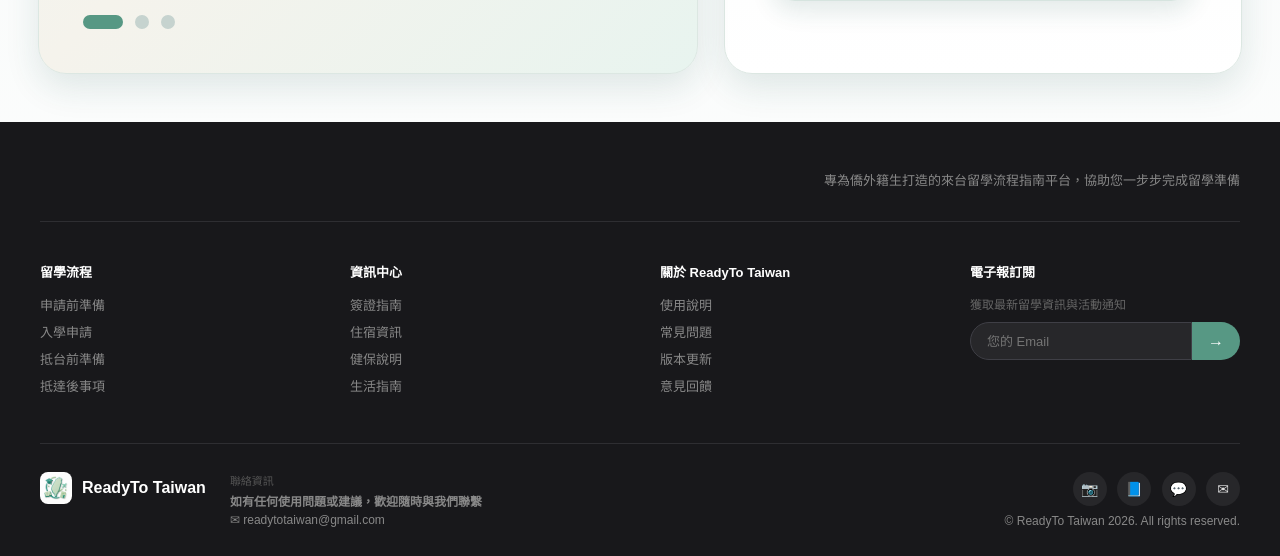
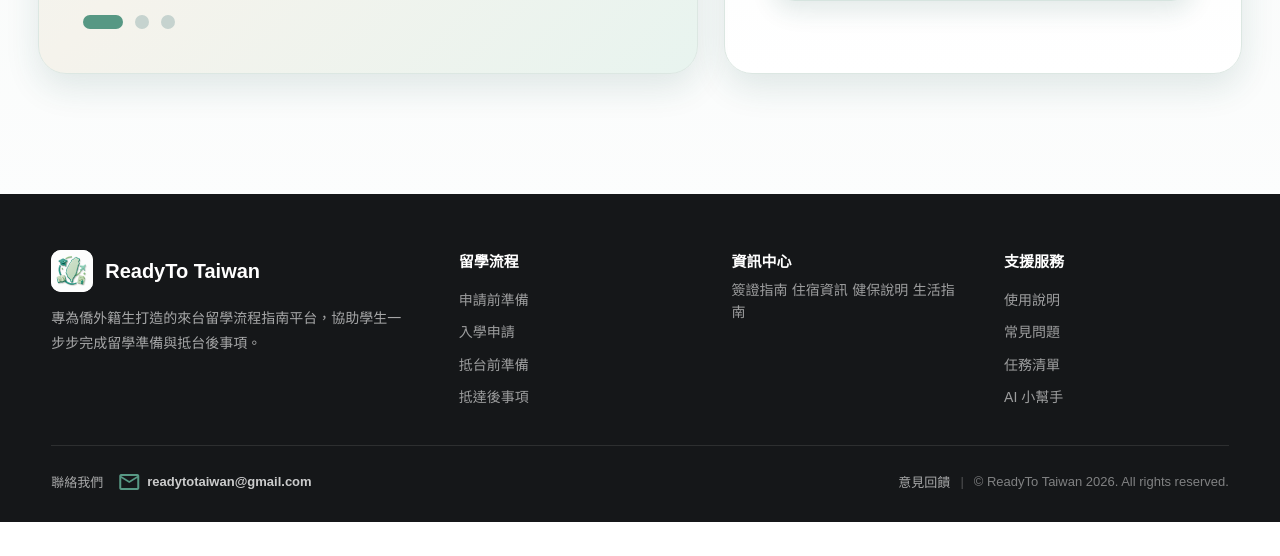
Before and after one commit to youcp0708/studygo, a Django app: page /login/?next=/chatbot/ in a window 1280 px wide. Shown: the part 758-1314 px from the top of the page. After the commit the page ends 1280 px from the top, so only its background shows below. Run offline with Django 5.2, Linux system fonts and the light colour scheme.

Commit message:
優化頁面

```diff
--- a/templates/base.html
+++ b/templates/base.html
@@ -161,7 +161,12 @@
         <span class="nav-user-avatar">{% if user.name %}{{ user.name|first|upper }}{% else %}U{% endif %}</span>
         {% if user.name %}{{ user.name }}{% else %}{{ user.email }}{% endif %}
       </a>
-      <a href="{% url 'logout_page' %}" class="btn-danger-sm" style="text-decoration:none;">{% trans "登出" %}</a>
+
+      {% trans "確定要登出嗎？登出後將返回登入頁面。" as logout_confirm %}
+      <a href="{% url 'logout_page' %}" class="btn-danger-sm" style="text-decoration:none;"
+        onclick="return confirm('{{ logout_confirm }}')">
+        {% trans "登出" %}
+      </a>
       {% else %}
       <a href="{% url 'login_page' %}" class="nav-start-btn">{% trans "開始流程" %} →</a>
       {% endif %}
@@ -172,6 +177,64 @@
   {# ── Page Content ── #}
   {% block content %}{% endblock %}
 
+
+  <footer class="site-footer">
+    <div class="sf-inner">
+
+      <div class="sf-main">
+        <div class="sf-brand-block">
+          <div class="sf-brand-row">
+            <img src="{% static 'image/ReadyToTaiwan_logo_2.png' %}" alt="ReadyTo Taiwan" class="sf-brand-logo">
+            <span class="sf-brand-name">ReadyTo Taiwan</span>
+          </div>
+          <p class="sf-brand-desc">
+            {% trans "專為僑外籍生打造的來台留學流程指南平台，協助學生一步步完成留學準備與抵台後事項。" %}
+          </p>
+        </div>
+
+        <div class="sf-col">
+          <div class="sf-col-title">{% trans "留學流程" %}</div>
+          <a href="{% url 'index' %}#sec-flow" class="sf-link">{% trans "申請前準備" %}</a>
+          <a href="{% url 'index' %}#sec-flow" class="sf-link">{% trans "入學申請" %}</a>
+          <a href="{% url 'index' %}#sec-flow" class="sf-link">{% trans "抵台前準備" %}</a>
+          <a href="{% url 'index' %}#sec-flow" class="sf-link">{% trans "抵達後事項" %}</a>
+        </div>
+
+        <div cass="sf-col">
+          <div class="sf-col-title">{% trans "資訊中心" %}</div>
+          <a href="{% url 'guide_arc_foreign' %}" class="sf-link">{% trans "簽證指南" %}</a>
+          <a href="{% url 'guide_housing_ncu' %}" class="sf-link">{% trans "住宿資訊" %}</a>
+          <a href="{% url 'guide_nhi' %}" class="sf-link">{% trans "健保說明" %}</a>
+          <a href="{% url 'guide_index' %}" class="sf-link">{% trans "生活指南" %}</a>
+        </div>
+
+        <div class="sf-col">
+          <div class="sf-col-title">{% trans "支援服務" %}</div>
+          <a href="{% url 'index' %}#sec-faq" class="sf-link">{% trans "使用說明" %}</a>
+          <a href="{% url 'index' %}#sec-faq" class="sf-link">{% trans "常見問題" %}</a>
+          <a href="{% url 'my_flows' %}" class="sf-link">{% trans "任務清單" %}</a>
+          <a href="{% url 'chatbot:page' %}" class="sf-link">{% trans "AI 小幫手" %}</a>
+        </div>
+      </div>
+
+      <div class="sf-bottom">
+        <div class="sf-contact-line">
+          <span>{% trans "聯絡我們" %}</span>
+          <a href="mailto:readytotaiwan@gmail.com" class="sf-contact-email">
+            <span class="material-symbols-outlined sf-footer-icon">mail</span>
+            readytotaiwan@gmail.com
+          </a>
+        </div>
+
+        <div class="sf-bottom-actions">
+          <a href="{% url 'index' %}#sec-faq" class="sf-text-link">{% trans "意見回饋" %}</a>
+          <span class="sf-divider">|</span>
+          <span class="sf-copy">© ReadyTo Taiwan 2026. All rights reserved.</span>
+        </div>
+      </div>
+
+    </div>
+  </footer>
   {# ── Scripts ── #}
   <script src="{% static 'users/js/users.js' %}?v={% now 'U' %}"></script>
   {% if user.is_authenticated %}
@@ -183,64 +246,6 @@
   </script>
 
   {% block extra_js %}{% endblock %}
-
-  {# ── Footer ── #}
-  <footer class="site-footer">
-    <div class="sf-top">
-      <p class="sf-tagline">{% trans "專為僑外籍生打造的來台留學流程指南平台，協助您一步步完成留學準備" %}</p>
-    </div>
-    <div class="sf-cols">
-      <div class="sf-col">
-        <div class="sf-col-title">{% trans "留學流程" %}</div>
-        <a href="{% url 'index' %}#sec-flow" class="sf-link">{% trans "申請前準備" %}</a>
-        <a href="{% url 'index' %}#sec-flow" class="sf-link">{% trans "入學申請" %}</a>
-        <a href="{% url 'index' %}#sec-flow" class="sf-link">{% trans "抵台前準備" %}</a>
-        <a href="{% url 'index' %}#sec-flow" class="sf-link">{% trans "抵達後事項" %}</a>
-      </div>
-      <div class="sf-col">
-        <div class="sf-col-title">{% trans "資訊中心" %}</div>
-        <a href="{% url 'guide_arc_foreign' %}" class="sf-link">{% trans "簽證指南" %}</a>
-        <a href="{% url 'guide_housing_ncu' %}" class="sf-link">{% trans "住宿資訊" %}</a>
-        <a href="{% url 'guide_nhi' %}" class="sf-link">{% trans "健保說明" %}</a>
-        <a href="{% url 'guide_index' %}" class="sf-link">{% trans "生活指南" %}</a>
-      </div>
-      <div class="sf-col">
-        <div class="sf-col-title">{% trans "關於 ReadyTo Taiwan" %}</div>
-        <a href="{% url 'index' %}#sec-faq" class="sf-link">{% trans "使用說明" %}</a>
-        <a href="{% url 'index' %}#sec-faq" class="sf-link">{% trans "常見問題" %}</a>
-        <a href="#" class="sf-link">{% trans "版本更新" %}</a>
-        <a href="#" class="sf-link">{% trans "意見回饋" %}</a>
-      </div>
-      <div class="sf-col">
-        <div class="sf-col-title">{% trans "電子報訂閱" %}</div>
-        <p class="sf-sub-desc">{% trans "獲取最新留學資訊與活動通知" %}</p>
-        <div class="sf-email-wrap">
-          <input type="email" class="sf-email-input" placeholder="{% trans '您的 Email' %}">
-          <button class="sf-email-btn">→</button>
-        </div>
-      </div>
-    </div>
-    <div class="sf-bottom">
-      <div class="sf-bottom-left">
-        <div class="sf-bottom-logo">
-          <img src="{% static 'image/ReadyToTaiwan_logo_2.png' %}" alt="ReadyTo Taiwan" style="width:32px;height:32px;border-radius:8px;">
-          <span>ReadyTo Taiwan</span>
-        </div>
-        <div class="sf-contact">
-          <span>{% trans "聯絡資訊" %}</span>
-          <span style="font-weight:700;">{% trans "如有任何使用問題或建議，歡迎隨時與我們聯繫" %}</span>
-          <span>✉ readytotaiwan@gmail.com</span>
-        </div>
-      </div>
-      <div class="sf-bottom-right">
-        <span class="sf-social">📷</span>
-        <span class="sf-social">📘</span>
-        <span class="sf-social">💬</span>
-        <span class="sf-social">✉</span>
-        <div style="margin-top:8px;font-size:12px;color:#888;">© ReadyTo Taiwan 2026. All rights reserved.</div>
-      </div>
-    </div>
-  </footer>
 </body>
 
 </html>
--- a/users/static/users/css/users.css
+++ b/users/static/users/css/users.css
@@ -24,6 +24,10 @@
     --radius: 24px;
     --success: #2e9e6e;
     --success-soft: #e3f5ec;
+    --text: #24413d;
+    --text-dark: #17534d;
+    --dark: #17534d;
+    --border: #d6e4df;
   }
 
   /* ── RESET ── */
@@ -2549,93 +2553,179 @@
    SITE FOOTER (shared across all pages)
 ════════════════════════════════════ */
 .site-footer {
-  background: #18181b;
-  color: #e0e0e0;
-  padding: 48px 0 0;
-}
-.sf-top {
-  width: min(1200px, 94%);
+  background: #151719;
+  color: #f3f4f6;
+  padding: 56px 0 28px;
+  margin-top: 72px;
+}
+
+.sf-inner {
+  width: min(1180px, 92%);
   margin: 0 auto;
-  text-align: right;
-  padding-bottom: 32px;
-  border-bottom: 1px solid #2e2e32;
-}
-.sf-tagline { font-size: 13px; color: #888; margin: 0; }
-.sf-cols {
-  width: min(1200px, 94%);
-  margin: 0 auto;
+}
+
+.sf-main {
   display: grid;
-  grid-template-columns: repeat(4, 1fr);
-  gap: 40px;
-  padding: 40px 0;
-}
-.sf-col-title { font-size: 13px; font-weight: 800; color: #fff; margin-bottom: 14px; }
+  grid-template-columns: 1.6fr 1fr 1fr 1fr;
+  gap: 48px;
+  padding-bottom: 36px;
+  border-bottom: 1px solid rgba(255, 255, 255, 0.1);
+}
+
+.sf-brand-block {
+  max-width: 360px;
+}
+
+.sf-brand-row {
+  display: flex;
+  align-items: center;
+  gap: 12px;
+  margin-bottom: 14px;
+}
+
+.sf-brand-logo {
+  width: 42px;
+  height: 42px;
+  border-radius: 10px;
+  object-fit: cover;
+  background: #fff;
+}
+
+.sf-brand-name {
+  font-size: 20px;
+  font-weight: 900;
+  color: #fff;
+}
+
+.sf-brand-desc {
+  font-size: 14px;
+  line-height: 1.8;
+  color: rgba(255, 255, 255, 0.62);
+  margin: 0;
+}
+
+.sf-col {
+  display: flex;
+  flex-direction: column;
+  gap: 10px;
+}
+
+.sf-col-title {
+  font-size: 15px;
+  font-weight: 900;
+  color: #fff;
+  margin-bottom: 8px;
+}
+
 .sf-link {
-  display: block;
+  font-size: 14px;
+  color: rgba(255, 255, 255, 0.58);
+  text-decoration: none;
+  line-height: 1.6;
+  transition: color 0.2s ease, transform 0.2s ease;
+}
+
+
+.sf-link:hover {
+  color: #fff;
+  transform: translateX(2px);
+}
+
+.sf-bottom {
+  display: flex;
+  align-items: center;
+  justify-content: space-between;
+  gap: 24px;
+  padding-top: 24px;
+  flex-wrap: wrap;
+}
+
+.sf-contact-line {
+  display: flex;
+  align-items: center;
+  gap: 14px;
+  color: rgba(255, 255, 255, 0.62);
   font-size: 13px;
-  color: #888;
+}
+
+.sf-contact-email {
+  display: inline-flex;
+  align-items: center;
+  gap: 6px;
+  color: rgba(255, 255, 255, 0.78);
   text-decoration: none;
-  margin-bottom: 8px;
-  transition: color .15s;
-}
-.sf-link:hover { color: #fff; }
-.sf-sub-desc { font-size: 12px; color: #666; margin-bottom: 10px; }
-.sf-email-wrap { display: flex; }
-.sf-email-input {
-  flex: 1;
-  background: #27272a;
-  border: 1px solid #3f3f46;
-  border-radius: 99px 0 0 99px;
-  padding: 10px 16px;
+  font-weight: 600;
+}
+
+.sf-contact-email:hover {
   color: #fff;
+}
+
+.sf-footer-icon {
+  font-size: 17px;
+  color: var(--primary);
+  line-height: 1;
+}
+
+.sf-bottom-actions {
+  display: flex;
+  align-items: center;
+  gap: 10px;
+  color: rgba(255, 255, 255, 0.46);
   font-size: 13px;
-  outline: none;
-}
-.sf-email-btn {
-  background: var(--primary);
+}
+
+.sf-text-link {
+  color: rgba(255, 255, 255, 0.62);
+  text-decoration: none;
+}
+
+.sf-text-link:hover {
   color: #fff;
-  border: none;
-  border-radius: 0 99px 99px 0;
-  padding: 10px 16px;
-  cursor: pointer;
-  font-size: 16px;
-  transition: opacity .15s;
-}
-.sf-email-btn:hover { opacity: .85; }
-.sf-bottom {
-  width: min(1200px, 94%);
-  margin: 0 auto;
-  display: flex;
-  justify-content: space-between;
-  align-items: flex-start;
-  padding: 28px 0;
-  border-top: 1px solid #2e2e32;
-  gap: 24px;
-  flex-wrap: wrap;
-}
-.sf-bottom-left { display: flex; gap: 24px; align-items: flex-start; flex-wrap: wrap; }
-.sf-bottom-logo { display: flex; align-items: center; gap: 10px; font-size: 16px; font-weight: 800; color: #fff; }
-.sf-contact { display: flex; flex-direction: column; gap: 4px; font-size: 12px; color: #888; }
-.sf-contact span:first-child { font-size: 11px; color: #555; }
-.sf-bottom-right { text-align: right; }
-.sf-social {
-  display: inline-flex;
-  width: 34px;
-  height: 34px;
-  border-radius: 50%;
-  background: #27272a;
-  align-items: center;
-  justify-content: center;
-  font-size: 14px;
-  margin-left: 6px;
-  cursor: pointer;
-  transition: background .15s;
-}
-.sf-social:hover { background: #3f3f46; }
+}
+
+.sf-divider {
+  color: rgba(255, 255, 255, 0.25);
+}
+
+.sf-copy {
+  color: rgba(255, 255, 255, 0.46);
+}
+
 @media (max-width: 900px) {
-  .sf-cols { grid-template-columns: repeat(2, 1fr); }
-}
-@media (max-width: 600px) {
-  .sf-cols { grid-template-columns: 1fr 1fr; }
-  .sf-bottom { flex-direction: column; }
-}
+  .sf-main {
+    grid-template-columns: 1fr 1fr;
+    gap: 32px;
+  }
+
+  .sf-brand-block {
+    max-width: none;
+    grid-column: 1 / -1;
+  }
+}
+
+@media (max-width: 640px) {
+  .site-footer {
+    padding: 40px 0 24px;
+  }
+
+  .sf-main {
+    grid-template-columns: 1fr;
+    gap: 28px;
+  }
+
+  .sf-bottom {
+    align-items: flex-start;
+    flex-direction: column;
+  }
+
+  .sf-contact-line {
+    align-items: flex-start;
+    flex-direction: column;
+    gap: 8px;
+  }
+
+  .sf-bottom-actions {
+    flex-wrap: wrap;
+  }
+}
```
